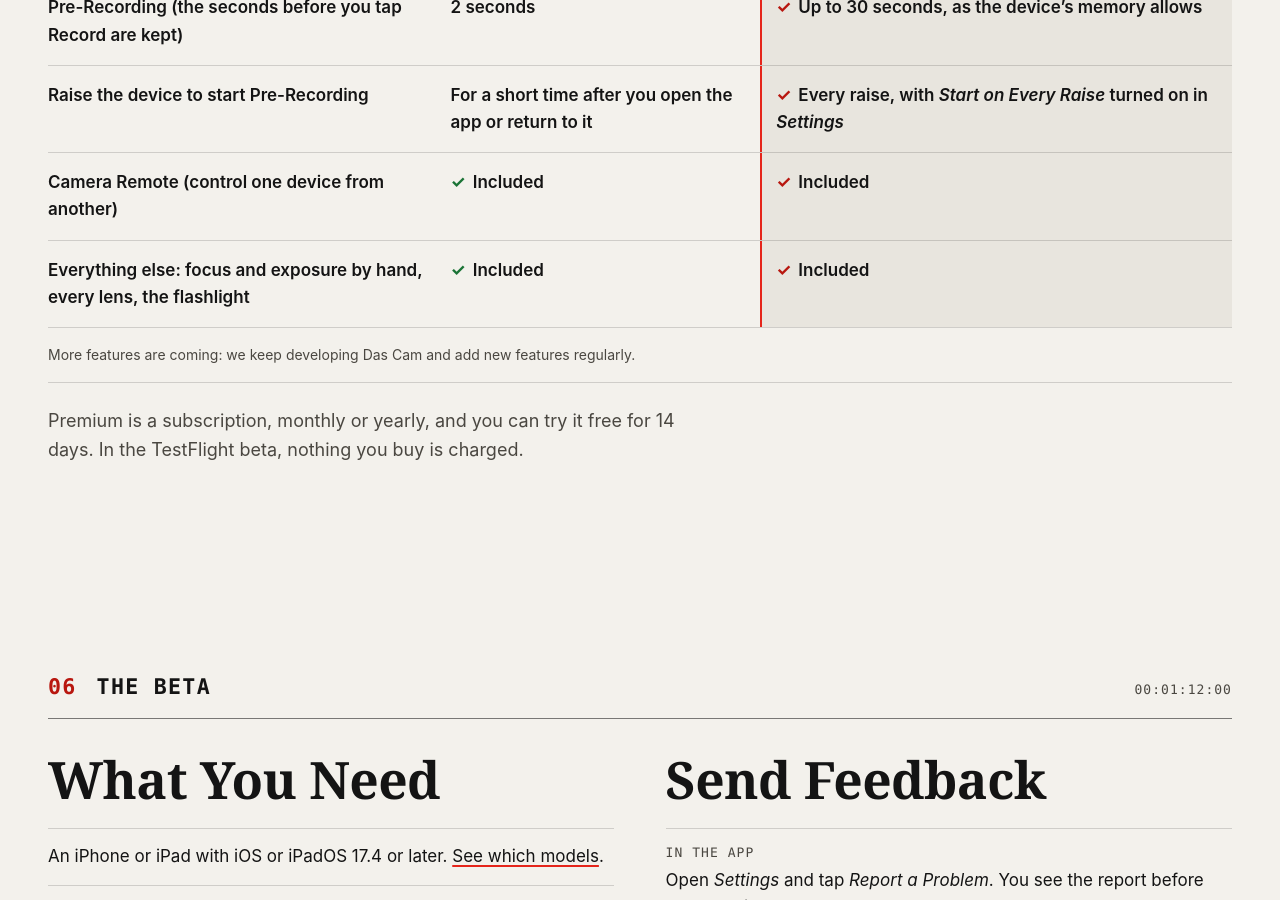
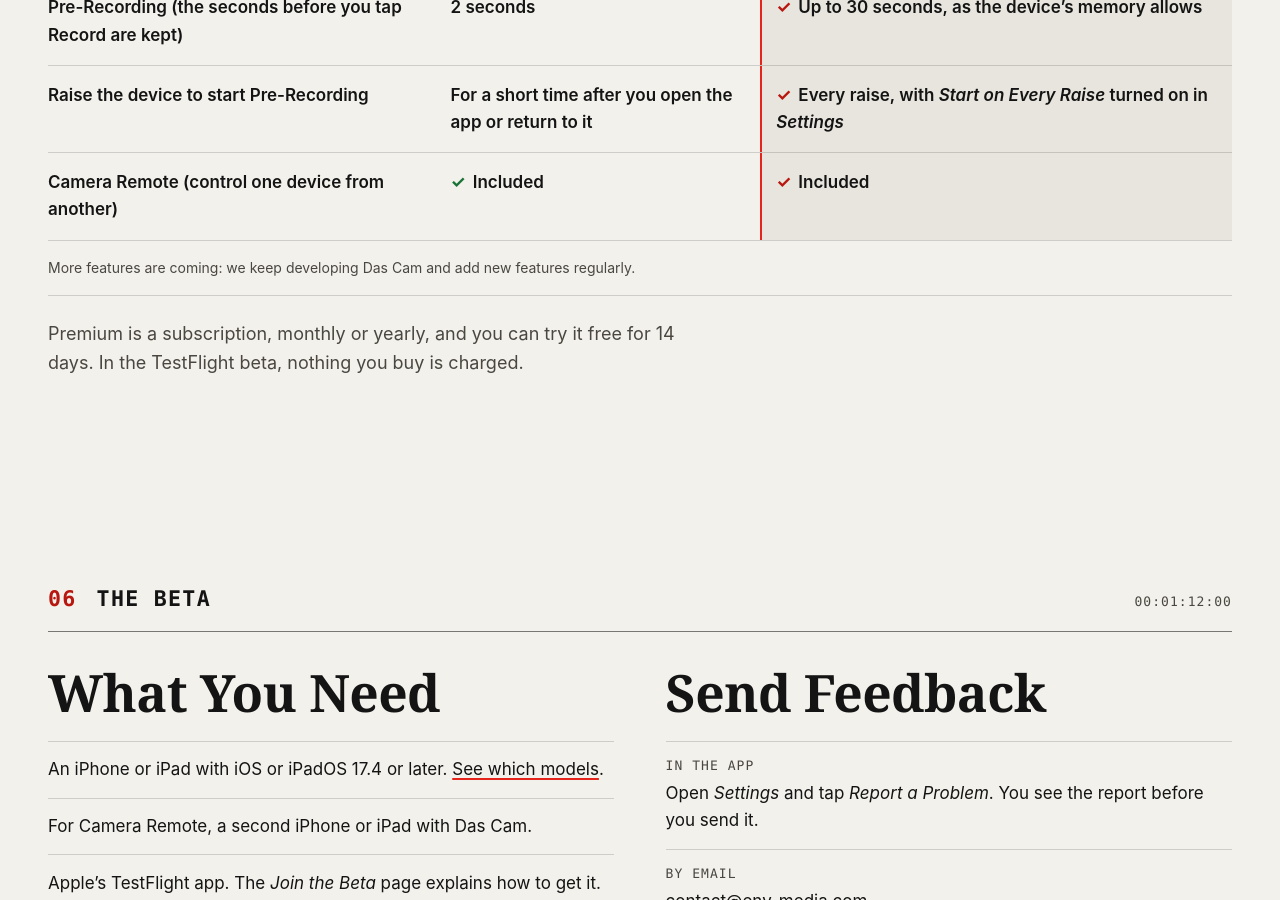
Before and after one commit to env-media/das-cam, a Jekyll site: the page index.html, which Jekyll copies as it is, in a window 1280 px wide and 900 px high, scrolled down 7037 px. Built offline with Jekyll 4.4.1, drawn with Linux system fonts in a browser that asks for light colours.

Commit message:
WEB-NOELSE1: the table drops the "Everything else" row (AJ)
- AJ, 07:3x on 11-21: it lists controls, not features, and reads as padding.

Co-Authored-By: Claude Opus 5.5 (1M context, M4 lane, DSC M4 arbiter #74, session f1efe9fa) <noreply@anthropic.com>

```diff
--- a/index.html
+++ b/index.html
@@ -275,7 +275,6 @@
           <tr id="tier-preRecording"><th scope="row">Pre-Recording (the seconds before you tap Record are kept)</th><td class="free" data-label="Free">2 seconds</td><td class="premium" data-label="Premium"><span class="tick" aria-hidden="true">&#10003;</span>Up to 30 seconds, as the device’s memory allows</td></tr>
           <tr id="tier-raise"><th scope="row">Raise the device to start Pre-Recording</th><td class="free" data-label="Free">For a short time after you open the app or return to it</td><td class="premium" data-label="Premium"><span class="tick" aria-hidden="true">&#10003;</span>Every raise, with <em>Start on Every Raise</em> turned on in <em>Settings</em></td></tr>
           <tr id="tier-cameraRemote"><th scope="row">Camera Remote (control one device from another)</th><td class="free" data-label="Free"><span class="tick" aria-hidden="true">&#10003;</span>Included</td><td class="premium" data-label="Premium"><span class="tick" aria-hidden="true">&#10003;</span>Included</td></tr>
-          <tr id="tier-everythingElse"><th scope="row">Everything else: focus and exposure by hand, every lens, the flashlight</th><td class="free" data-label="Free"><span class="tick" aria-hidden="true">&#10003;</span>Included</td><td class="premium" data-label="Premium"><span class="tick" aria-hidden="true">&#10003;</span>Included</td></tr>
         </tbody>
         <tfoot><tr><td colspan="3" class="more">More features are coming: we keep developing Das Cam and add new features regularly.</td></tr></tfoot>
       </table>
```
